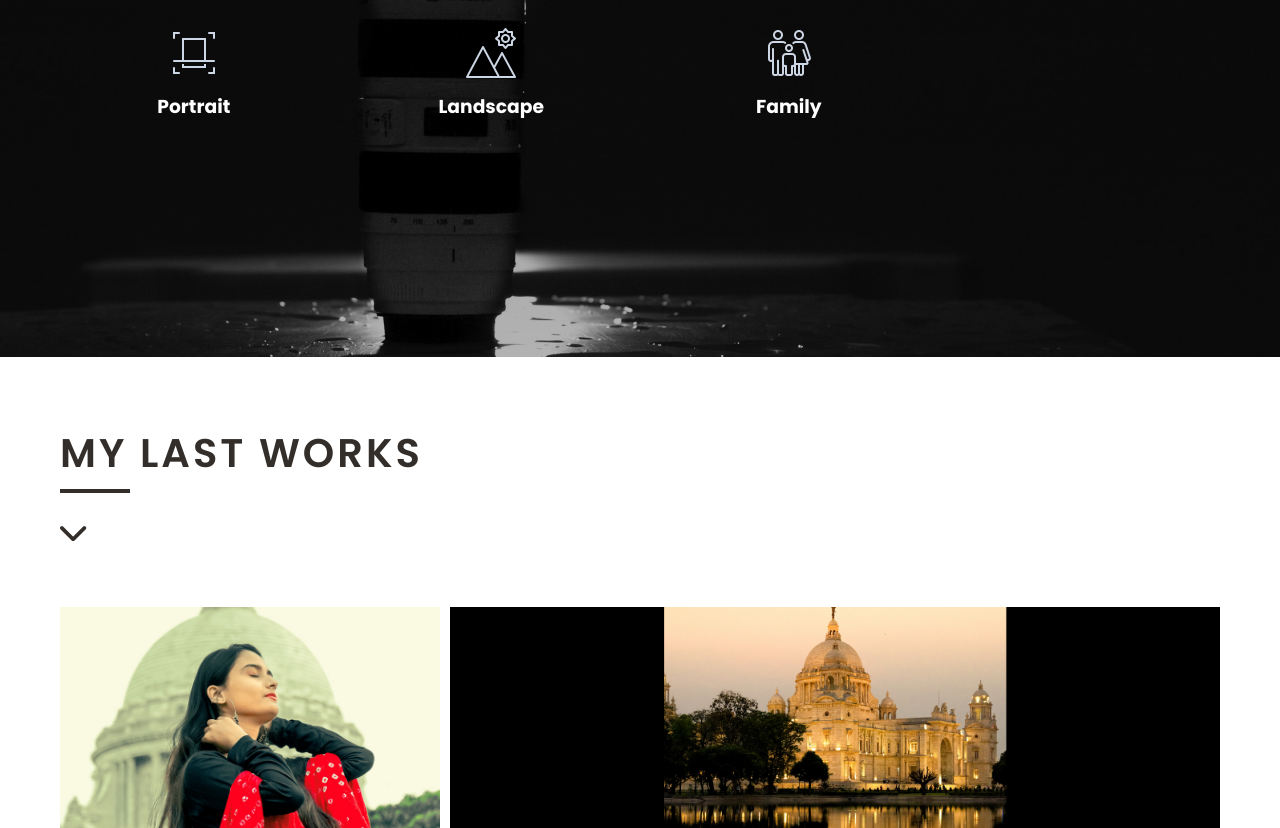
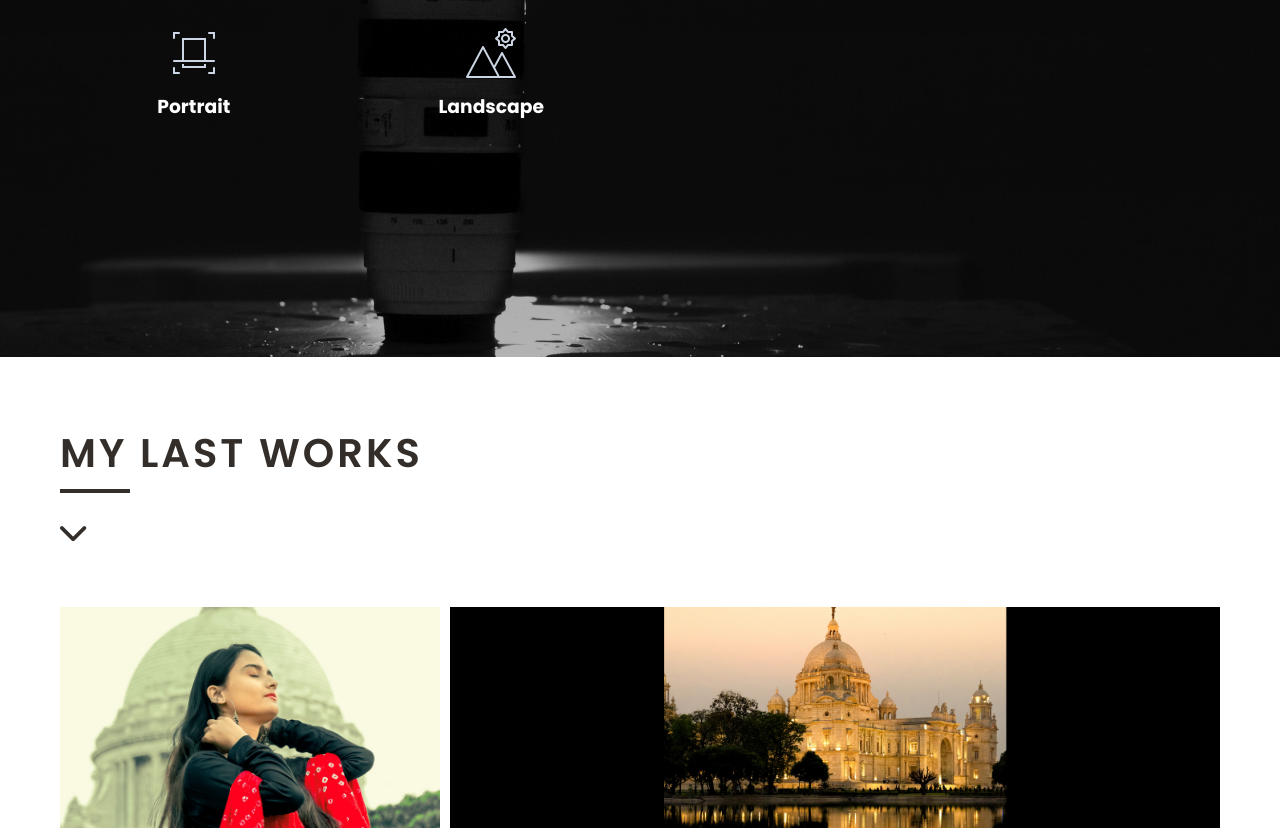
Before and after one commit to akash-2410/Photographer-s-Portfolio, a plain HTML site: page index.html in a window 1280 px wide. Shown: the part 1863-2691 px from the top of the page. Drawn offline with Linux system fonts and the light colour scheme.

Commit message:
Update index.html

```diff
--- a/index.html
+++ b/index.html
@@ -83,10 +83,6 @@
                             <span class = "icon"><img src = "images/landscape-icon.png"></span>
                             <h3>Landscape</h3>
                         </div>
-                        <div>
-                            <span class = "icon"><img src = "images/family-icon.png"></span>
-                            <h3>Family</h3>
-                        </div>
             </div>
         </section>
         <!-- end of work section -->
@@ -167,7 +163,6 @@
                                 </video>
                             </div>
                         </div>
-
                             <!-- Video 7 -->
                         <div class="video-container">
                               <div class="video">
```
